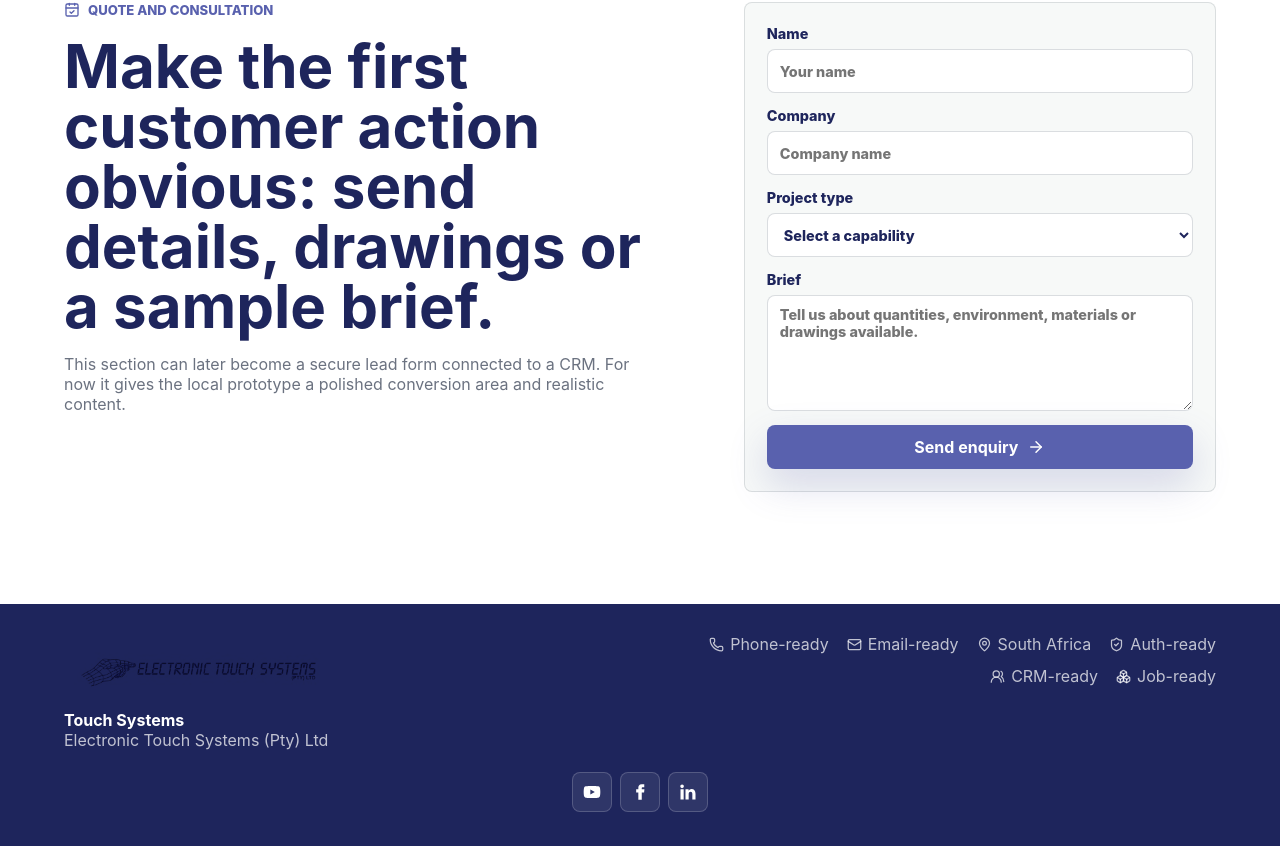
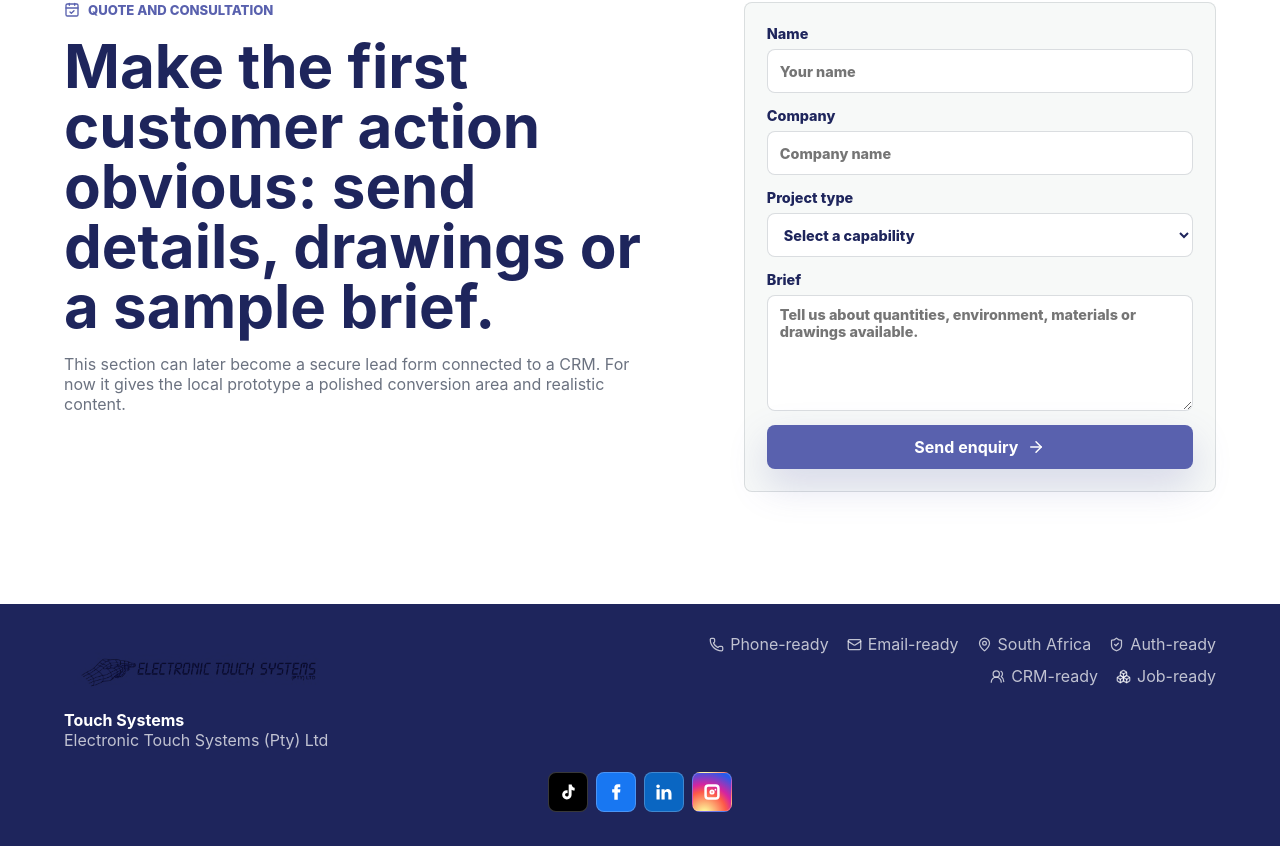
Before and after one commit to Expertpiper101/ets-website, a React (Vite) app: page / in a window 1280 px wide. Shown: the part 3429-4275 px from the top of the page. Built offline with nearby package versions, Linux system fonts and the light colour scheme.

Commit message:
Update footer social brand links

```diff
--- a/src/App.css
+++ b/src/App.css
@@ -1305,12 +1305,28 @@ h3 {
   width: 40px;
   height: 40px;
   place-items: center;
-  border: 1px solid rgba(255, 255, 255, 0.18);
+  border: 1px solid rgba(255, 255, 255, 0.22);
   border-radius: 8px;
   color: #ffffff;
-  background: rgba(255, 255, 255, 0.08);
   text-decoration: none;
   transition: background 160ms ease, transform 160ms ease;
+}
+
+.social-link.tiktok {
+  background: #000000;
+}
+
+.social-link.facebook {
+  background: #1877f2;
+}
+
+.social-link.linkedin {
+  background: #0a66c2;
+}
+
+.social-link.instagram {
+  background:
+    radial-gradient(circle at 30% 107%, #fdf497 0%, #fdf497 6%, #fd5949 45%, #d6249f 60%, #285aeb 90%);
 }
 
 .social-links svg {
@@ -1320,7 +1336,6 @@ h3 {
 }
 
 .social-links a:hover {
-  background: var(--orange);
   transform: translateY(-2px);
 }
 
--- a/src/App.jsx
+++ b/src/App.jsx
@@ -200,17 +200,19 @@ const whatsappNumber = '27000000000'
 
 const socialLinks = [
   {
-    name: 'YouTube',
-    href: 'https://www.youtube.com/',
+    name: 'TikTok',
+    href: 'https://www.tiktok.com/',
+    brand: 'tiktok',
     icon: (
       <svg viewBox="0 0 24 24" aria-hidden="true">
-        <path d="M21.6 7.2a2.8 2.8 0 0 0-2-2C17.9 4.8 12 4.8 12 4.8s-5.9 0-7.6.4a2.8 2.8 0 0 0-2 2A29.2 29.2 0 0 0 2 12a29.2 29.2 0 0 0 .4 4.8 2.8 2.8 0 0 0 2 2c1.7.4 7.6.4 7.6.4s5.9 0 7.6-.4a2.8 2.8 0 0 0 2-2A29.2 29.2 0 0 0 22 12a29.2 29.2 0 0 0-.4-4.8ZM10 15.1V8.9l5.4 3.1L10 15.1Z" />
+        <path d="M16.4 3c.3 2.2 1.5 3.7 3.6 3.9v3.4a7.4 7.4 0 0 1-3.7-1.1v5.8c0 3.4-2.3 5.9-5.8 5.9A5.5 5.5 0 0 1 5 15.4c0-3.5 2.8-6 6.5-5.5v3.5c-1.6-.5-3 .4-3 2a2 2 0 0 0 2 2.1c1.5 0 2.3-.9 2.3-2.6V3h3.6Z" />
       </svg>
     ),
   },
   {
     name: 'Facebook',
     href: 'https://www.facebook.com/',
+    brand: 'facebook',
     icon: (
       <svg viewBox="0 0 24 24" aria-hidden="true">
         <path d="M14.1 8.7V7.2c0-.7.5-.9.9-.9h2.1V2.7l-3-.1c-3.3 0-4.1 2.5-4.1 4v2.1H7.4v3.9H10v8.8h4.1v-8.8h2.8l.4-3.9h-3.2Z" />
@@ -220,9 +222,20 @@ const socialLinks = [
   {
     name: 'LinkedIn',
     href: 'https://www.linkedin.com/',
+    brand: 'linkedin',
     icon: (
       <svg viewBox="0 0 24 24" aria-hidden="true">
         <path d="M6.8 8.8H3v12.1h3.8V8.8ZM4.9 3a2.2 2.2 0 1 0 0 4.4 2.2 2.2 0 0 0 0-4.4Zm16.1 11c0-3.3-1.8-5.5-4.7-5.5a4 4 0 0 0-3.6 2V8.8H9v12.1h3.8v-6.6c0-1.7.9-2.7 2.3-2.7 1.3 0 2.1.9 2.1 2.8v6.5H21V14Z" />
+      </svg>
+    ),
+  },
+  {
+    name: 'Instagram',
+    href: 'https://www.instagram.com/',
+    brand: 'instagram',
+    icon: (
+      <svg viewBox="0 0 24 24" aria-hidden="true">
+        <path d="M7.6 2.8h8.8a4.8 4.8 0 0 1 4.8 4.8v8.8a4.8 4.8 0 0 1-4.8 4.8H7.6a4.8 4.8 0 0 1-4.8-4.8V7.6a4.8 4.8 0 0 1 4.8-4.8Zm0 3A1.8 1.8 0 0 0 5.8 7.6v8.8a1.8 1.8 0 0 0 1.8 1.8h8.8a1.8 1.8 0 0 0 1.8-1.8V7.6a1.8 1.8 0 0 0-1.8-1.8H7.6Zm4.4 3.1a3.1 3.1 0 1 1 0 6.2 3.1 3.1 0 0 1 0-6.2Zm0 2.2a.9.9 0 1 0 0 1.8.9.9 0 0 0 0-1.8Zm4.1-2.9a1 1 0 1 1 0 2 1 1 0 0 1 0-2Z" />
       </svg>
     ),
   },
@@ -415,7 +428,14 @@ function App() {
         <div className="social-links" aria-label="Social media links">
           {socialLinks.map((social) => {
             return (
-              <a href={social.href} target="_blank" rel="noreferrer" aria-label={social.name} key={social.name}>
+              <a
+                className={`social-link ${social.brand}`}
+                href={social.href}
+                target="_blank"
+                rel="noreferrer"
+                aria-label={social.name}
+                key={social.name}
+              >
                 {social.icon}
               </a>
             )
```
